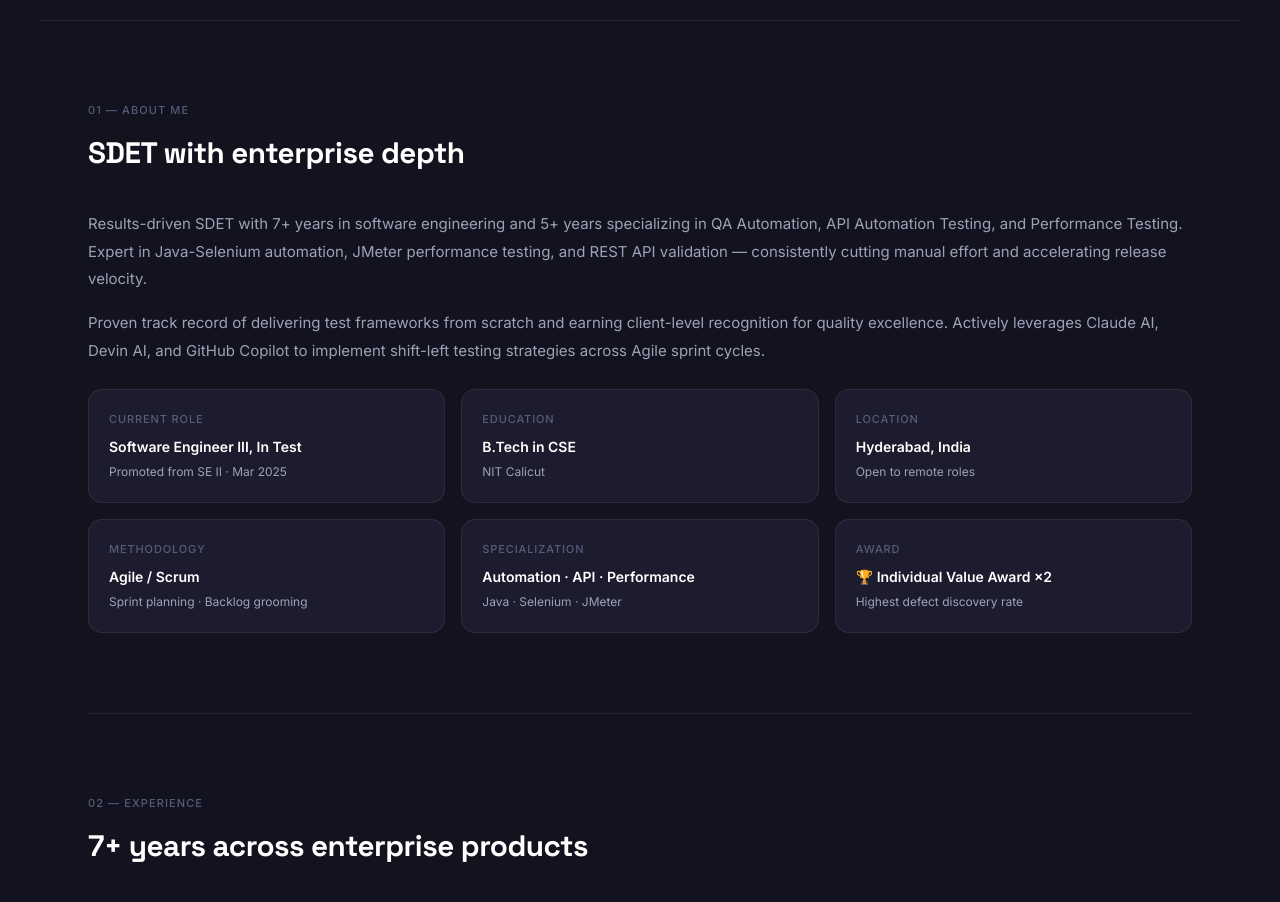
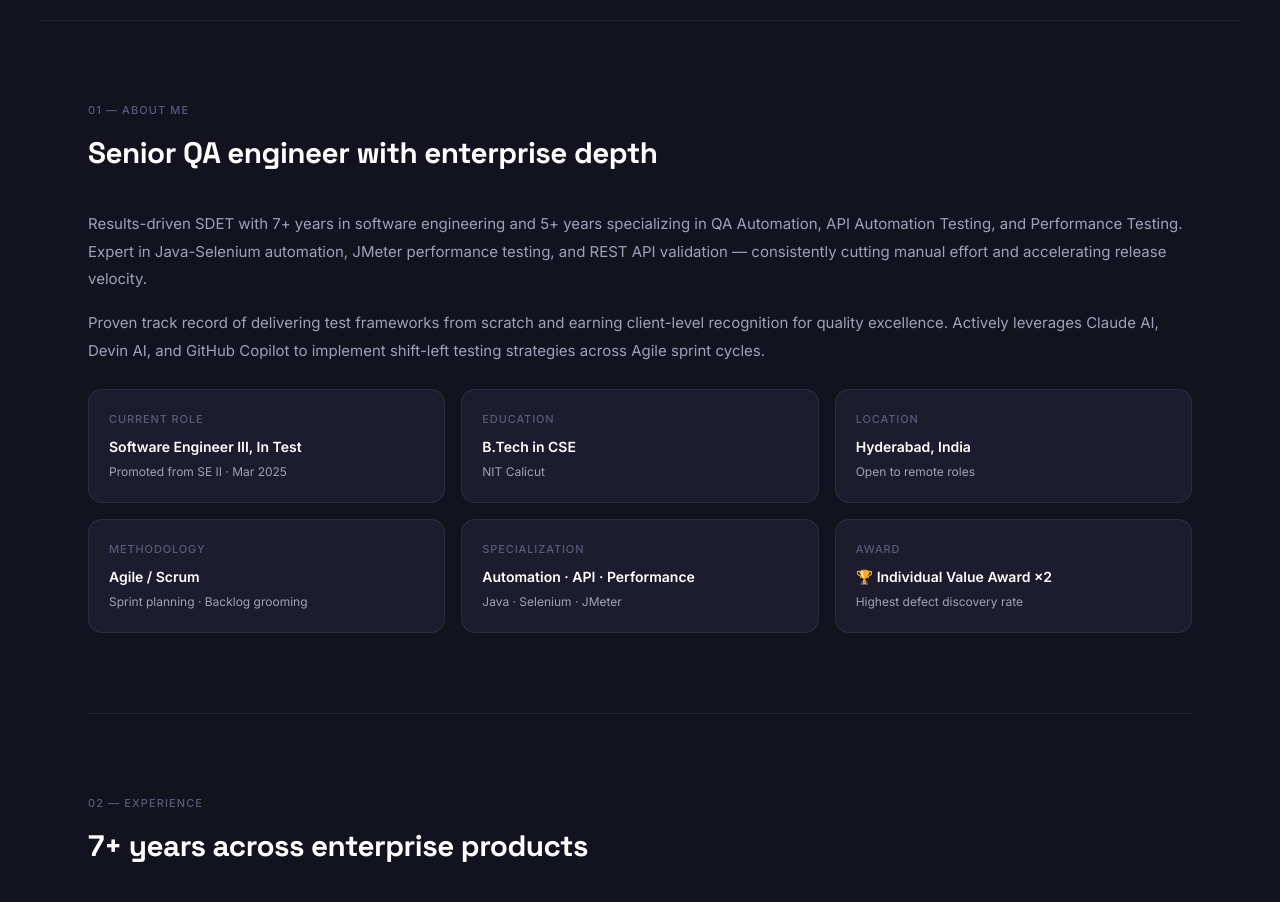
Before and after one commit to praveen-ai/praveen-ai.github.io, a plain HTML site: page index.html in a window 1280 px wide. Shown: the part 780-1682 px from the top of the page. Drawn offline with Linux system fonts and the light colour scheme.

Commit message:
Update index.html

```diff
--- a/index.html
+++ b/index.html
@@ -270,7 +270,7 @@ footer{text-align:center;padding:2rem;border-top:1px solid var(--border);font-si
 <!-- ABOUT -->
 <section id="about">
   <p class="section-eyebrow">01 — About me</p>
-  <h2>SDET with enterprise depth</h2>
+  <h2>Senior QA engineer with enterprise depth</h2>
   <p class="about-bio">Results-driven SDET with 7+ years in software engineering and 5+ years specializing in QA Automation, API Automation Testing, and Performance Testing. Expert in Java-Selenium automation, JMeter performance testing, and REST API validation — consistently cutting manual effort and accelerating release velocity.</p>
   <p class="about-bio">Proven track record of delivering test frameworks from scratch and earning client-level recognition for quality excellence. Actively leverages Claude AI, Devin AI, and GitHub Copilot to implement shift-left testing strategies across Agile sprint cycles.</p>
   <div class="about-grid">
```
